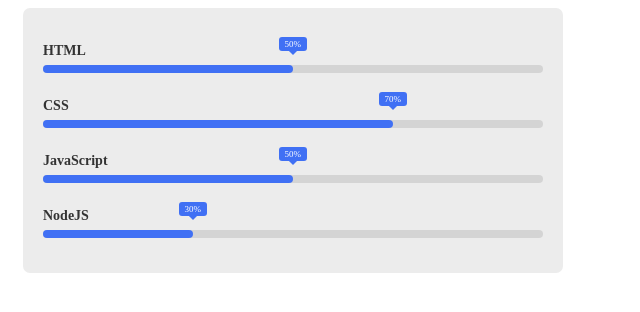
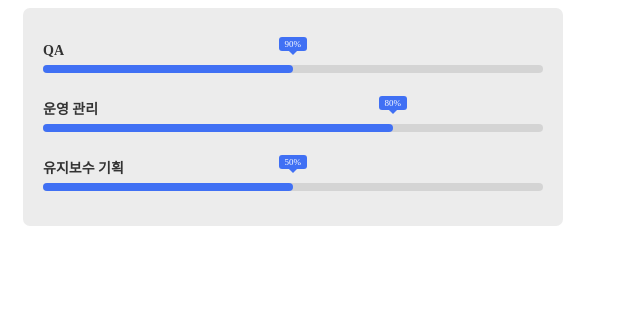
Before and after one commit to DEMBE1216/portfolio, a plain HTML site: page contribution-ss/index.html in a window 1280 px wide. Shown: the whole page, without its empty margins (0-640 px from the left). Drawn offline with Linux system fonts and the light colour scheme.

Commit message:
Update index.html

```diff
--- a/contribution-ss/index.html
+++ b/contribution-ss/index.html
@@ -11,26 +11,26 @@
   <body>
 <div class="container">
         <div class="skill-box">
-            <span class="title">HTML</span>
+            <span class="title">QA</span>
 
             <div class="skill-bar">
                 <span class="skill-per html">
-                    <span class="tooltip">50%</span>
+                    <span class="tooltip">90%</span>
                 </span>
             </div>
         </div>
 
         <div class="skill-box">
-            <span class="title">CSS</span>
+            <span class="title">운영 관리</span>
 
             <div class="skill-bar">
                 <span class="skill-per css">
-                    <span class="tooltip">70%</span>
+                    <span class="tooltip">80%</span>
                 </span>
             </div>
         </div>
         <div class="skill-box">
-            <span class="title">JavaScript</span>
+            <span class="title">유지보수 기획</span>
 
             <div class="skill-bar">
                 <span class="skill-per javascript">
@@ -38,15 +38,6 @@
                 </span>
             </div>
         </div>
-        <div class="skill-box">
-            <span class="title">NodeJS</span>
-
-            <div class="skill-bar">
-                <span class="skill-per nodejs">
-                    <span class="tooltip">30%</span>
-                </span>
-            </div>
-        </div>
     </div>
   </body>
 </html>
```
